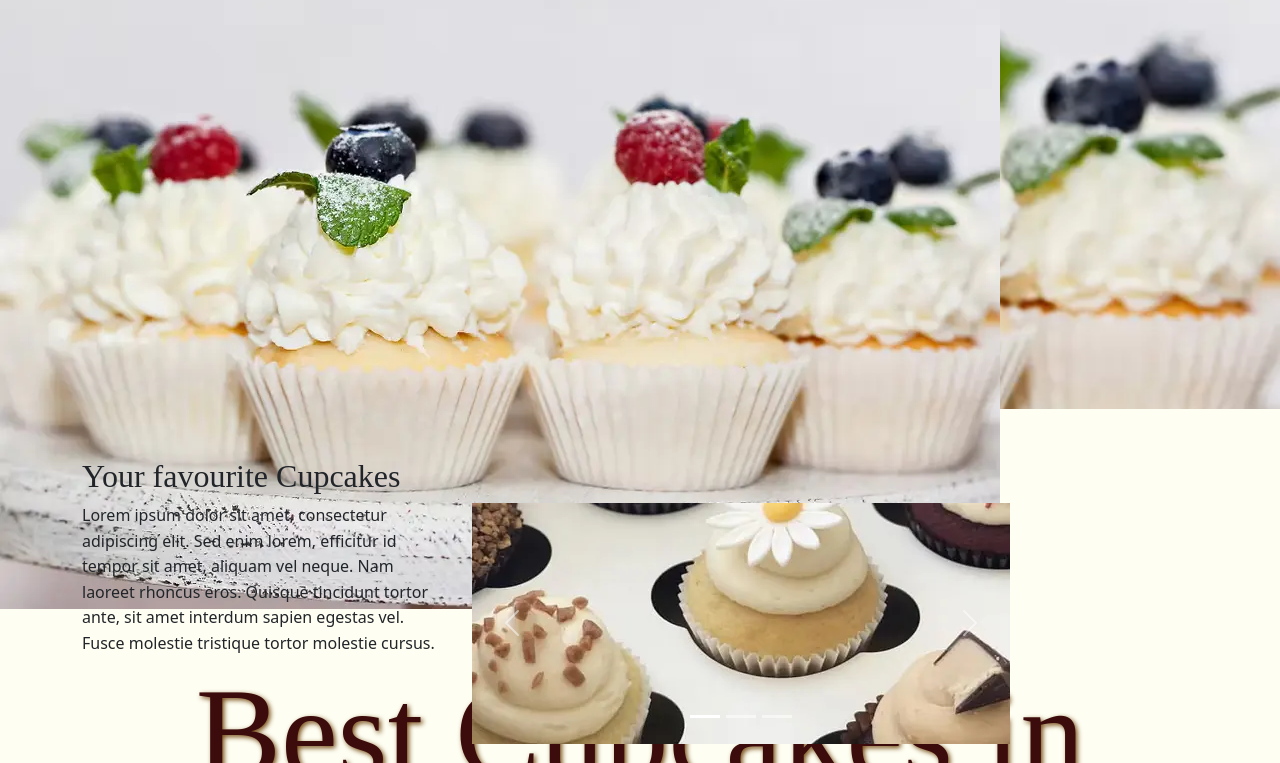
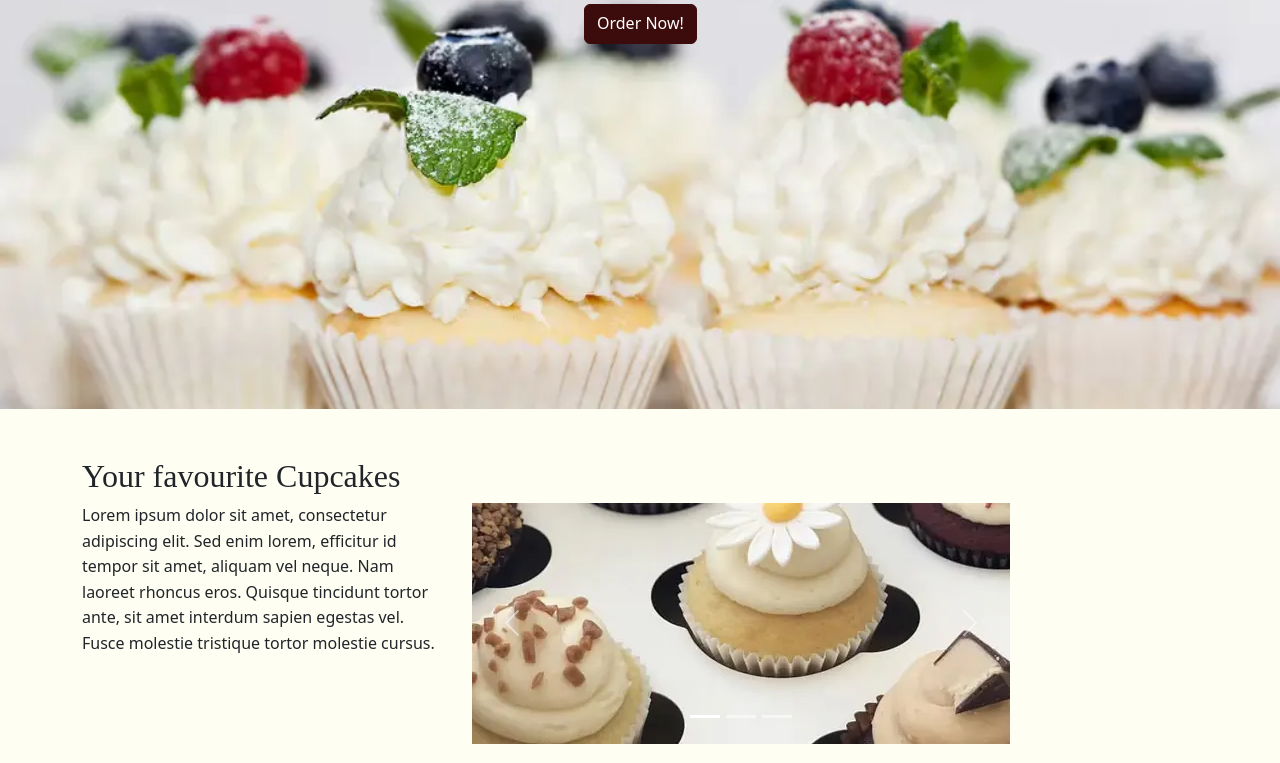
Before and after one commit to patt0328/dsn1713-final, a website: page index.html in a window 1280 px wide. Shown: the part 457-1220 px from the top of the page. Drawn offline with nearby package versions, Linux system fonts and the light colour scheme; a web font is replaced by a local one.

Commit message:
hero update

```diff
--- a/index.html
+++ b/index.html
@@ -43,7 +43,7 @@ href="https://cdnjs.cloudflare.com/ajax/libs/animate.css/4.1.1/animate.min.css"
         </div>
       </nav>
 <main>
-    <section id="hero"> <img src="Images/cupcake-4.webp" alt="">
+    <section id="hero">
         <div class="container">
           <div class="d-flex
           text-center">
```
